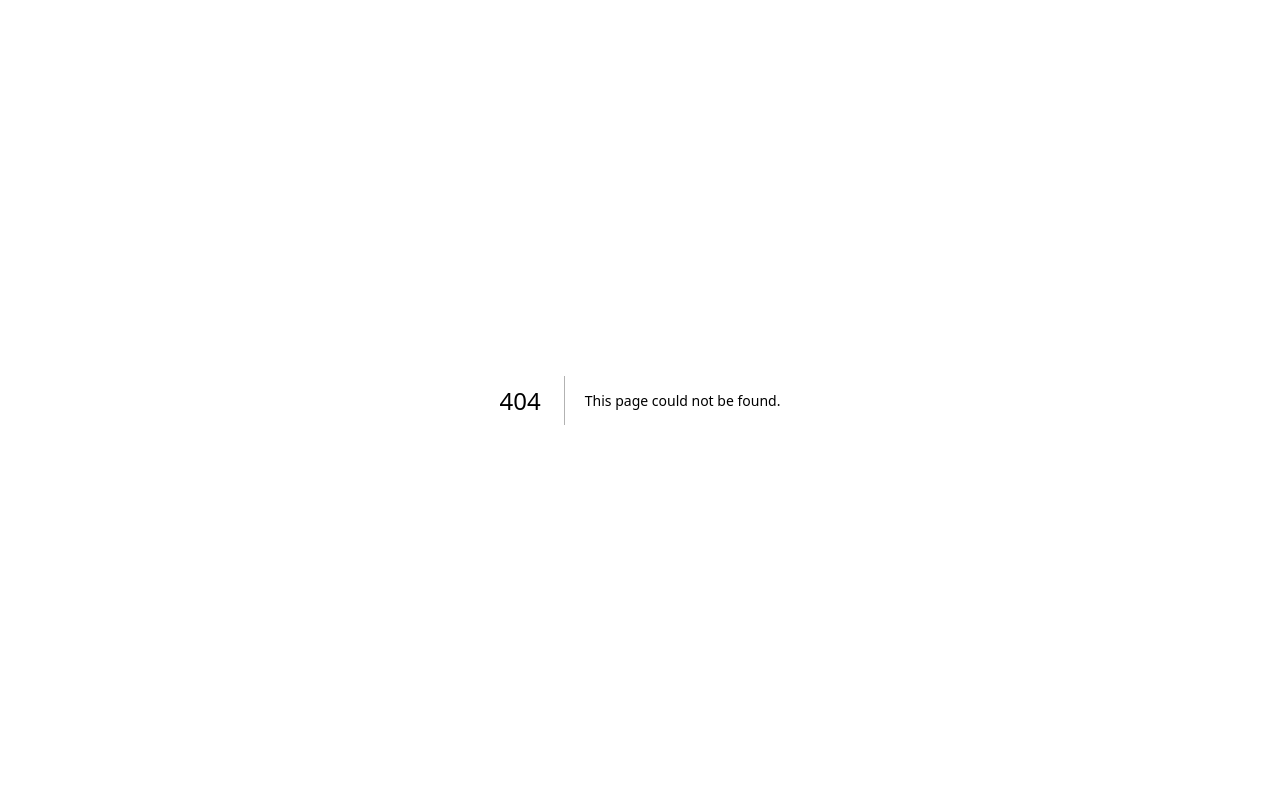
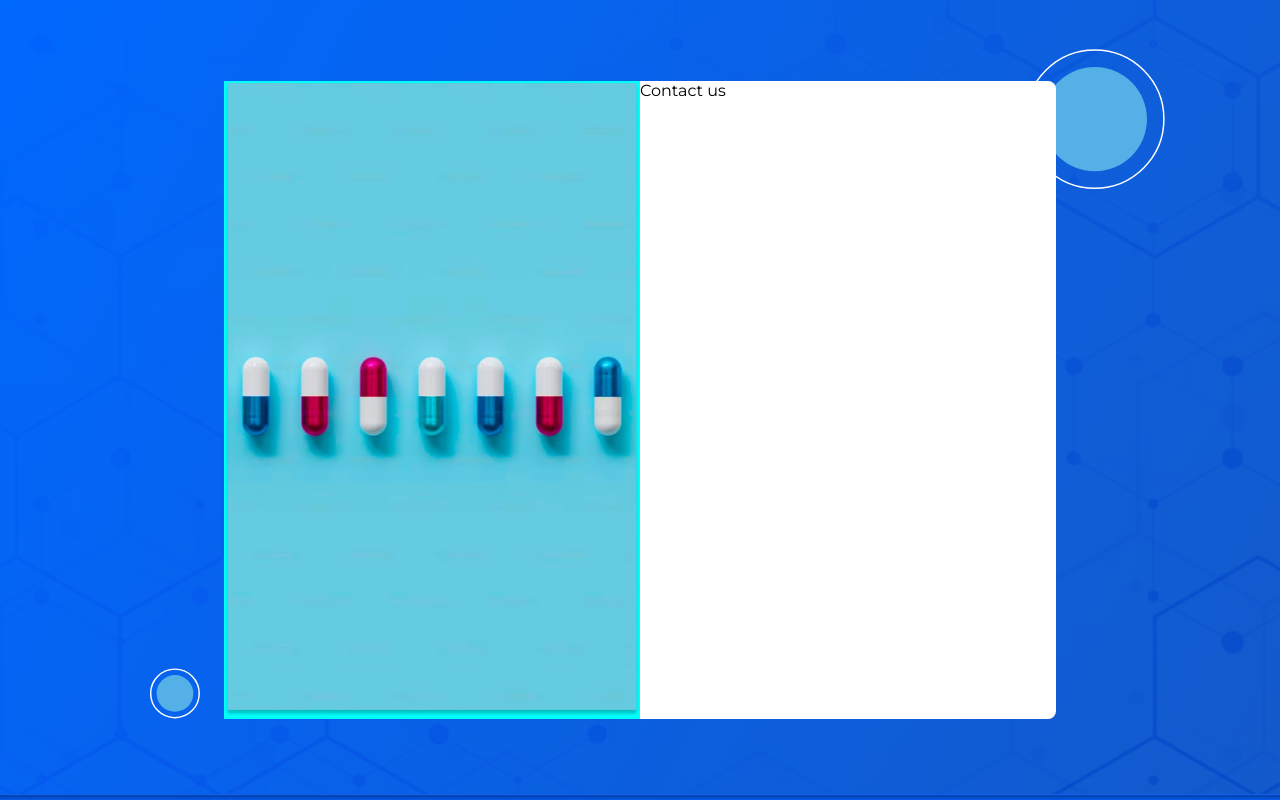
Before and after one commit to yaswanth23/bwb-ui, a Next.js app: page /contact in a window 1280 px wide. Before the commit this address had no page. Built offline with nearby package versions, Linux system fonts and the light colour scheme.

Commit message:
contact us page changes

```diff
--- /dev/null
+++ b/src/app/contact/contact.module.css
@@ -0,0 +1,31 @@
+.container {
+  max-height: 100vh;
+  height: 100vh;
+  background: url("../../../public/assets/svg/contact_us_bg.svg") no-repeat
+    center center fixed;
+  background-color: #075bed;
+  background-size: cover;
+  display: flex;
+  justify-content: center;
+  align-items: center;
+}
+.section {
+  background-color: var(--white-color);
+  width: 65%;
+  border-radius: 0.5rem;
+  display: flex;
+}
+.left_section {
+  width: 50%;
+  height: auto;
+  background-color: aqua;
+}
+.contact_us_side_img {
+  width: 100%;
+  height: 100%;
+  object-fit: contain;
+}
+.right_section {
+}
+.contact_us_heading {
+}
--- /dev/null
+++ b/src/app/contact/page.js
@@ -0,0 +1,36 @@
+"use client";
+import React, { useReducer } from "react";
+import Image from "next/image";
+import styles from "./contact.module.css";
+import ContactUsSideImage from "../../../public/assets/images/tablets.png";
+
+const ContactPage = () => {
+  const [data, updateData] = useReducer(
+    (prev, next) => {
+      const updateData = { ...prev, ...next };
+      return updateData;
+    },
+    { fullName: "", organizationName: "", emailId: "", mobileNumber: null }
+  );
+
+  return (
+    <>
+      <div className={styles.container}>
+        <div className={styles.section}>
+          <div className={styles.left_section}>
+            <Image
+              src={ContactUsSideImage}
+              alt="tablets"
+              className={styles.contact_us_side_img}
+            />
+          </div>
+          <div className={styles.right_section}>
+            <div className={styles.contact_us_heading}>Contact us</div>
+          </div>
+        </div>
+      </div>
+    </>
+  );
+};
+
+export default ContactPage;
```
Also changed, not shown: public/assets/images/tablets.png (added), public/assets/svg/contact_us_bg.svg (added).
